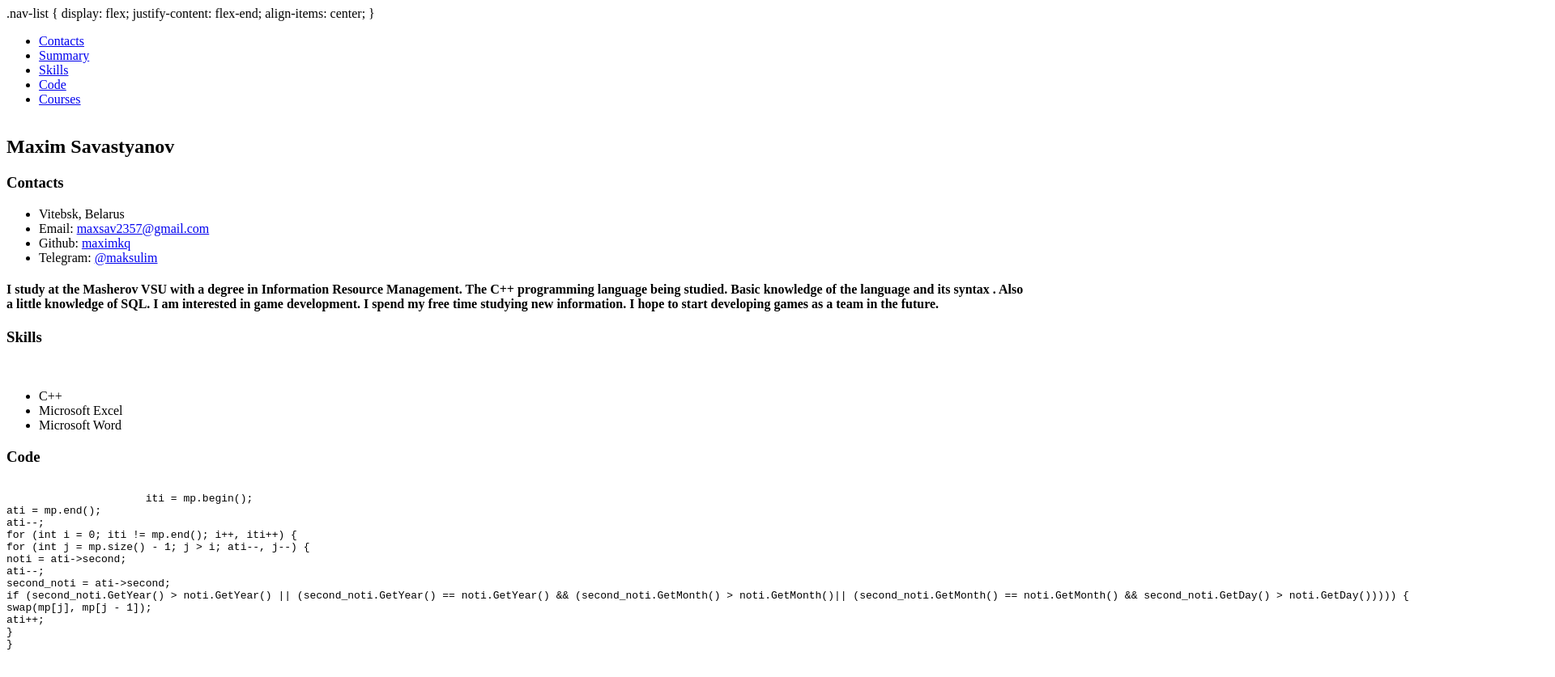
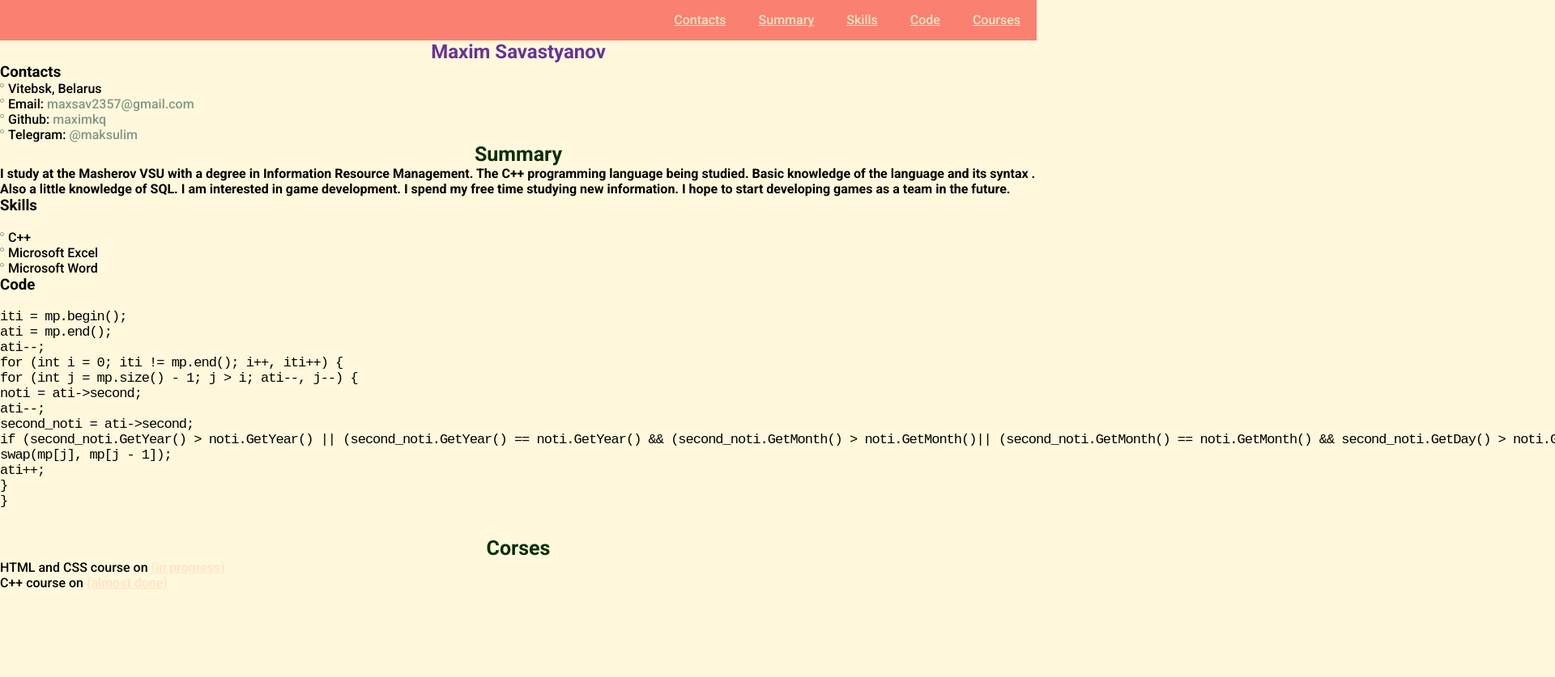
Before and after one commit to maximkq/cv, a plain HTML site: page index.html in a window 1280 px wide. Shown: the top 837 px of the page at 81% size, 1920 px wide, since content can reach past the window. After the commit the page ends 800 px from the top, so only its background shows below. Drawn offline with Linux system fonts and the light colour scheme.

Commit message:
almost done

```diff
--- a/index.html
+++ b/index.html
@@ -11,11 +11,6 @@
 </head>
 <body>
     <header class = "header">
-        .nav-list {
-            display: flex;
-            justify-content: flex-end;
-            align-items: center;
-          }
         <nav class="nav">
             <ul class="nav-list">
               <li class="nav-item"><a href="#contacts" class="nav-link">Contacts</a></li>
@@ -34,6 +29,7 @@
           <section class="sections" id="profile">
        <div class ="section-profile-t">
            <h1 class="section-name">Maxim Savastyanov</h1>
+
        </div>
           </section>
           <section class="section" id="contacts">
@@ -45,6 +41,7 @@
                   <li class="section-item contacts-item">Telegram: <a href="https://t.me/maksulim" title="Telegram">@maksulim</a></li>
               </ul>
           </section>
+          <h2>Summary</h2>
           <section class="section section-summary"id="Summary">
              <h4>I study at the Masherov VSU with a degree in Information Resource Management. The C++ programming language being studied. Basic knowledge of the language and its syntax . Also a little knowledge of SQL.
               I am interested in game development. I spend my free time studying new information.
@@ -53,17 +50,17 @@
           <section class="section section-skills" id="skills">
               <h3>Skills</h3>
               <br>
-              <ul>
-                <li>C++</li>
-                <li>Microsoft Excel</li>
-                <li>Microsoft Word</li>
+              <ul class ="section-code">
+                <li class="section-item skills-item">C++</li>
+                <li class="section-item skills-item">Microsoft Excel</li>
+                <li class="section-item skills-item">Microsoft Word</li>
               </ul>
             </section>
             <section class="section section-code" id="code">
               <h3>Code</h3>
               <pre class="pre">
                   <code>
-                      iti = mp.begin();
+iti = mp.begin();
 ati = mp.end();
 ati--;
 for (int i = 0; iti != mp.end(); i++, iti++) {
@@ -80,6 +77,8 @@ ati++;
               </pre>
             </section>
           <section class="section section-courses" id="Courses">
+            <h2>Corses</h2>
+
               <ul>
                   <li>HTML and CSS course on <a href="https://stepik.org/course/38218/syllabus?auth=login" title="stepik.org">(in progress)</a></li>
                   <li>C++ course on <a href="https://stepik.org/course/363/syllabus" title="stepik.org">(almost done)</a></li>
--- a/style.css
+++ b/style.css
@@ -1,12 +1,92 @@
+html {
+  scroll-behavior: smooth;
+}
 * {
-    box-sizing: border-box;
+  box-sizing: border-box;
+  margin: 0;
+  padding: 0;
+}
+h1{
+  color:rebeccapurple;
+  text-shadow: 3px,3px,black;
+  text-align: center;
+}
+h2{
+  color:rgb(10,47,10);
+  text-shadow: 3px,3px,black;
+  font-size: 25px;
+  text-align: center;
+}
+.header{
+  background-color: salmon;
+  min-height: 30px;
+}
+body{
+  font-family: 'Roboto', sans-serif;
+  display: flex;
+flex-direction: column;
+justify-content:space-around;
+min-height: 10vh;
+background-color: cornsilk;
+}
+.nav-list {
+  display: flex;
+  justify-content: flex-end;
+  align-items: center;
+  list-style: none;
+}
+.nav-link {
+  padding: 0 20px;
+  line-height: 50px;
+  transition: .3s;
+}
+.section-item a {
+  color: #829985;
+  text-decoration: none;
+  transition: color 0.5s;
+}
+.section-item a:hover {
+  color: #bb1995;
+
+}
+.main-container {
+  display: flex;
+  flex-wrap: wrap;
+}
+.footer{
+  background-color: sienna;
+  text-align: right;
+}
+
+.section {
+  width: 100%;
+}
+@media (max-width: 768px) {
+  .section {
+    width: 100%;
   }
-  body {
-    display: flex;
-    flex-direction: column;
-    justify-content: space-between;
-  }
-  .container {
-    max-width: 1440px;
-    margin: 0 auto;
-  }
+}
+
+.section-item {
+  position: relative;
+  padding-left: 10px;
+}
+
+.section-item::before {
+  content: "";
+  position: absolute;
+  top: 3px;
+  left: 0px;
+  width: 3px;
+  height: 3px;
+  border: 1px solid #829985;
+  border-radius: 200%;
+}
+code{
+  font-family: monospace;
+  font-size: 17px;
+  letter-spacing: -1px;
+}
+a{
+  color: bisque;
+}
```
